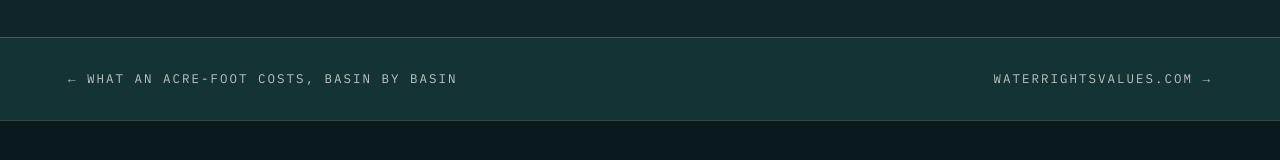
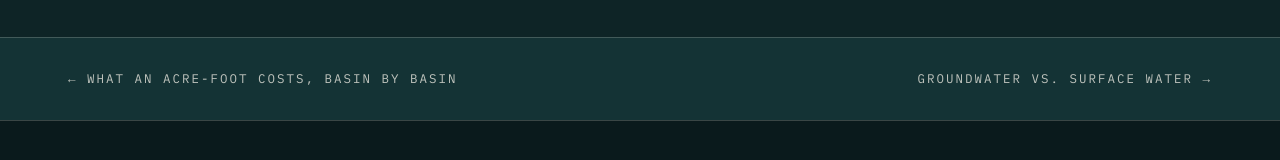
Before and after one commit to primedomaincapital/waterrightsvalues, a plain HTML site: page insights/article6.html in a window 1280 px wide. Shown: the part 6090-6250 px from the top of the page. Drawn offline with nearby package versions, Linux system fonts and the light colour scheme.

Commit message:
Update article6 nav next link to article7

```diff
--- a/insights/article6.html
+++ b/insights/article6.html
@@ -156,7 +156,7 @@
 <div class="wrap">
 <div class="article-nav-inner">
 <span><a href="article5.html">&larr; What an Acre-Foot Costs, Basin by Basin</a></span>
-<span><a href="../index.html">WaterRightsValues.com &rarr;</a></span>
+<span><a href="article7.html">Groundwater vs. Surface Water &rarr;</a></span>
 </div>
 </div>
 </nav>
```
